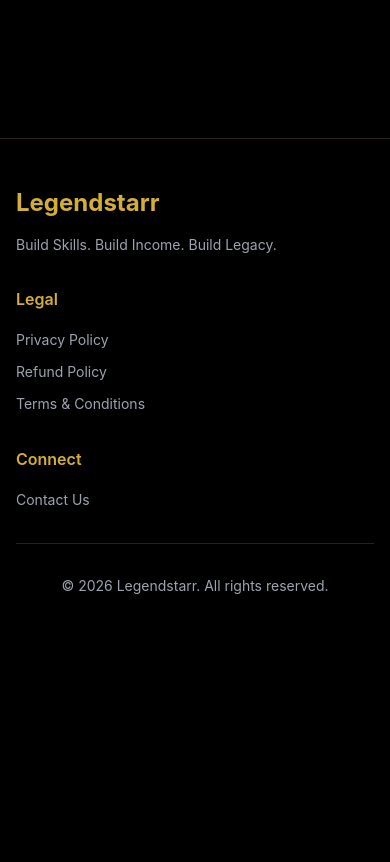
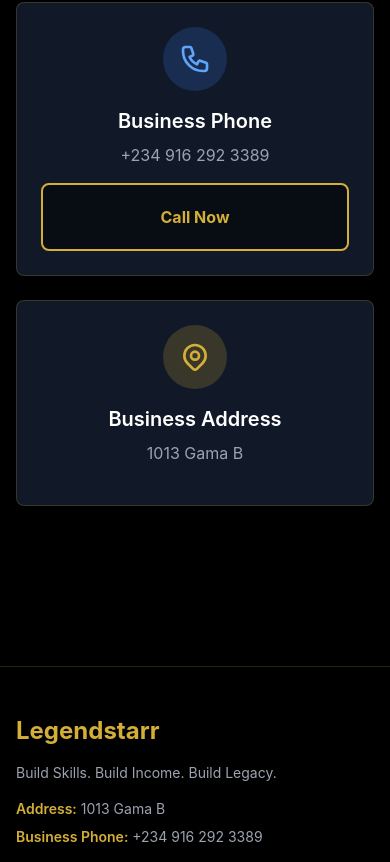
Before and after one commit to legendstarrx/legendstarr, a Next.js app: page /contact in a window 390 px wide. Shown: the part 1242-2104 px from the top of the page. Before the commit the page ends 1886 px from the top, so only its background shows below. Built offline with nearby package versions, Linux system fonts and the light colour scheme.

Commit message:
Add business address and business phone number for Flutterwave compliance

```diff
--- a/app/contact/page.tsx
+++ b/app/contact/page.tsx
@@ -96,6 +96,51 @@
                 </div>
               </motion.div>
             </AnimatedSection>
+
+            {/* Business Phone */}
+            <AnimatedSection delay={0.4}>
+              <motion.div
+                whileHover={{ scale: 1.02 }}
+                className="bg-gray-900 border border-gold/20 rounded-lg p-6 hover:border-gold/40 transition-all"
+              >
+                <div className="flex flex-col items-center">
+                  <div className="w-16 h-16 rounded-full bg-blue-500/20 flex items-center justify-center mb-4">
+                    <svg className="w-8 h-8 text-blue-400" fill="none" stroke="currentColor" viewBox="0 0 24 24">
+                      <path strokeLinecap="round" strokeLinejoin="round" strokeWidth={2} d="M3 5a2 2 0 012-2h3.28a1 1 0 01.948.684l1.498 4.493a1 1 0 01-.502 1.21l-2.257 1.13a11.042 11.042 0 005.516 5.516l1.13-2.257a1 1 0 011.21-.502l4.493 1.498a1 1 0 01.684.949V19a2 2 0 01-2 2h-1C9.716 21 3 14.284 3 6V5z" />
+                    </svg>
+                  </div>
+                  <h3 className="text-xl font-semibold text-white mb-2">Business Phone</h3>
+                  <p className="text-gray-400 mb-4">+234 916 292 3389</p>
+                  <Button
+                    href="tel:+2349162923389"
+                    variant="secondary"
+                    external
+                    className="w-full sm:w-auto"
+                  >
+                    Call Now
+                  </Button>
+                </div>
+              </motion.div>
+            </AnimatedSection>
+
+            {/* Business Address */}
+            <AnimatedSection delay={0.5}>
+              <motion.div
+                whileHover={{ scale: 1.02 }}
+                className="bg-gray-900 border border-gold/20 rounded-lg p-6 hover:border-gold/40 transition-all"
+              >
+                <div className="flex flex-col items-center">
+                  <div className="w-16 h-16 rounded-full bg-gold/20 flex items-center justify-center mb-4">
+                    <svg className="w-8 h-8 text-gold" fill="none" stroke="currentColor" viewBox="0 0 24 24">
+                      <path strokeLinecap="round" strokeLinejoin="round" strokeWidth={2} d="M17.657 16.657L13.414 20.9a1.998 1.998 0 01-2.827 0l-4.244-4.243a8 8 0 1111.314 0z" />
+                      <path strokeLinecap="round" strokeLinejoin="round" strokeWidth={2} d="M15 11a3 3 0 11-6 0 3 3 0 016 0z" />
+                    </svg>
+                  </div>
+                  <h3 className="text-xl font-semibold text-white mb-2">Business Address</h3>
+                  <p className="text-gray-400 mb-4">1013 Gama B</p>
+                </div>
+              </motion.div>
+            </AnimatedSection>
           </div>
         </div>
       </section>
--- a/components/Footer.tsx
+++ b/components/Footer.tsx
@@ -7,9 +7,20 @@
         <div className="grid grid-cols-1 md:grid-cols-4 gap-8">
           <div className="col-span-1 md:col-span-2">
             <h3 className="text-2xl font-bold text-gold mb-4">Legendstarr</h3>
-            <p className="text-gray-400 text-sm">
+            <p className="text-gray-400 text-sm mb-4">
               Build Skills. Build Income. Build Legacy.
             </p>
+            <div className="space-y-2 text-sm">
+              <p className="text-gray-400">
+                <span className="text-gold font-semibold">Address:</span> 1013 Gama B
+              </p>
+              <p className="text-gray-400">
+                <span className="text-gold font-semibold">Business Phone:</span>{' '}
+                <a href="tel:+2349162923389" className="hover:text-gold transition-colors">
+                  +234 916 292 3389
+                </a>
+              </p>
+            </div>
           </div>
 
           <div>
```
